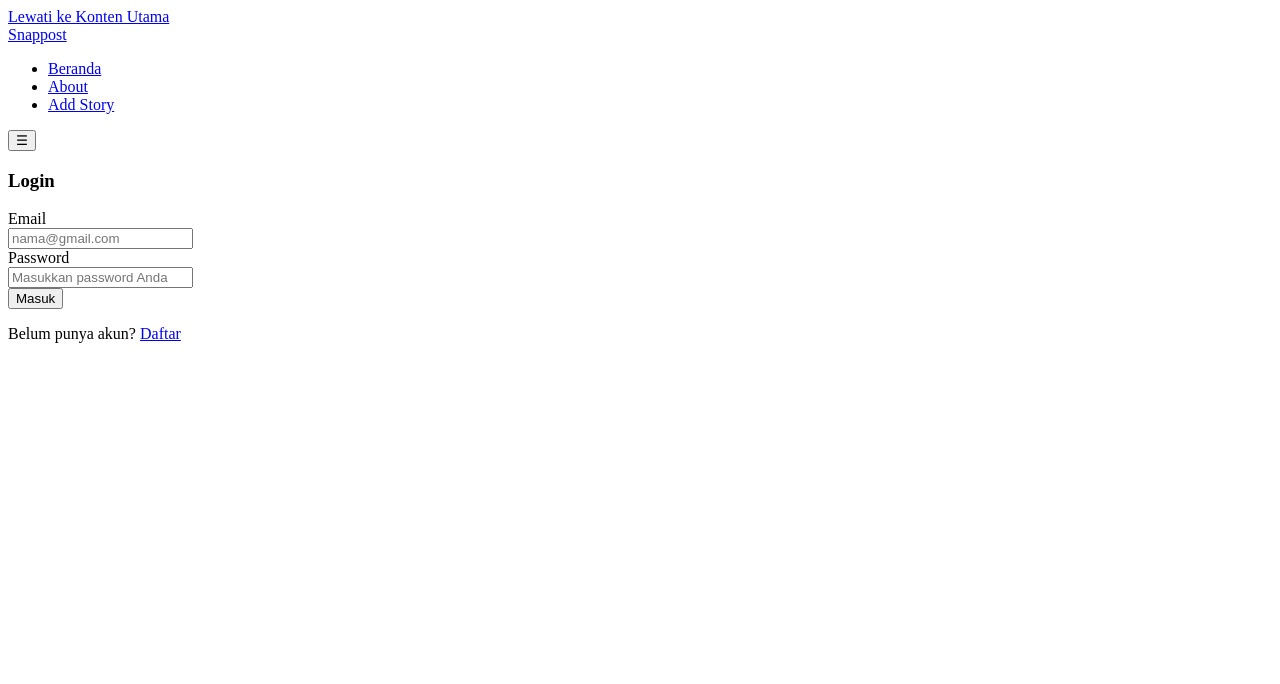
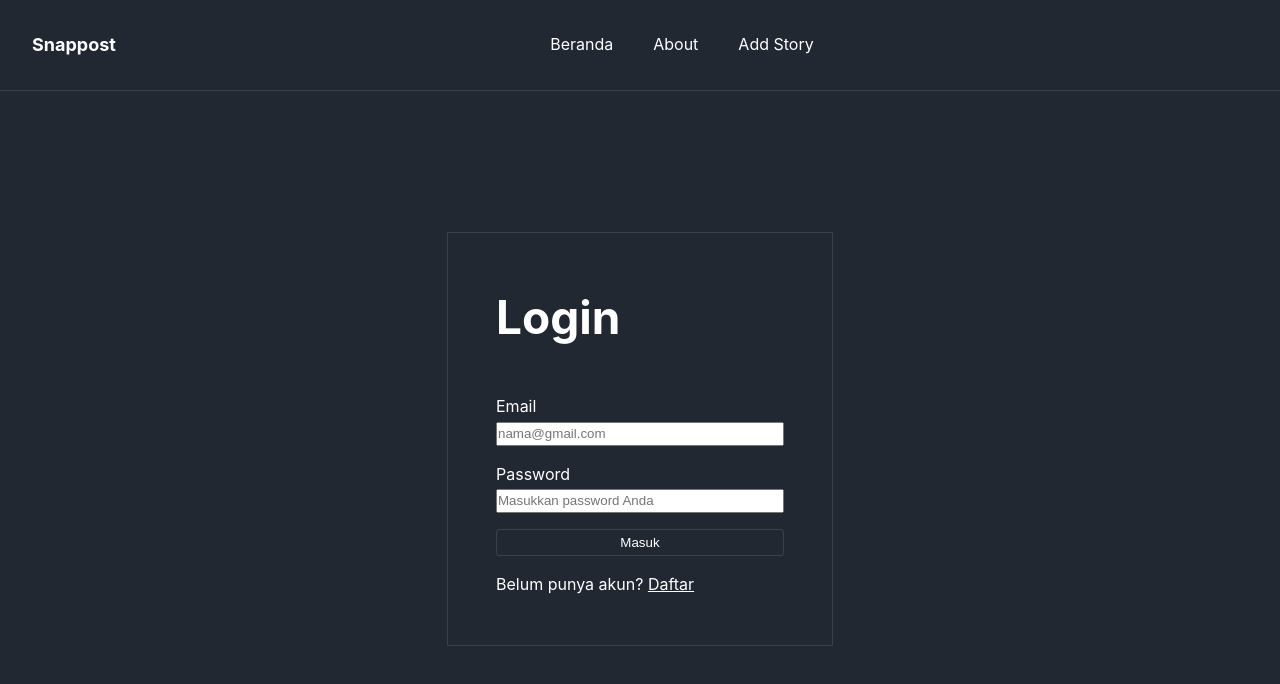
Before and after one commit to rafialisba/intermediate, a website built with Vite: page docs/index.html in a window 1280 px wide. Built offline with nearby package versions, Linux system fonts and the light colour scheme.

Commit message:
fix: path 3

```diff
--- a/docs/index.html
+++ b/docs/index.html
@@ -13,8 +13,8 @@
 
   <link rel="stylesheet" href="https://unpkg.com/leaflet@1.9.4/dist/leaflet.css" />
   <script src="https://unpkg.com/leaflet@1.9.4/dist/leaflet.js"></script>
-  <script type="module" crossorigin src="/assets/index-DTDf9JAD.js"></script>
-  <link rel="stylesheet" crossorigin href="/assets/index-Dk71VF-t.css">
+  <script type="module" crossorigin src="./assets/index-DTDf9JAD.js"></script>
+  <link rel="stylesheet" crossorigin href="./assets/index-Dk71VF-t.css">
 </head>
 
 <body>
@@ -50,7 +50,7 @@
     if ('serviceWorker' in navigator) {
       window.addEventListener('load', async () => {
         try {
-          const registration = await navigator.serviceWorker.register('/service-worker.js');
+          const registration = await navigator.serviceWorker.register('./service-worker.js');
           console.log('Service Worker berhasil terdaftar dengan scope:', registration.scope);
         } catch (error) {
           console.error('Service Worker gagal didaftarkan:', error);
```
